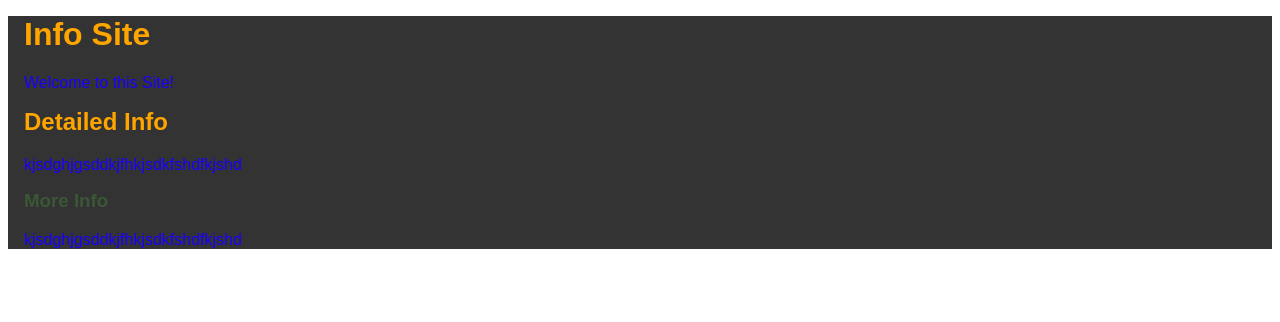
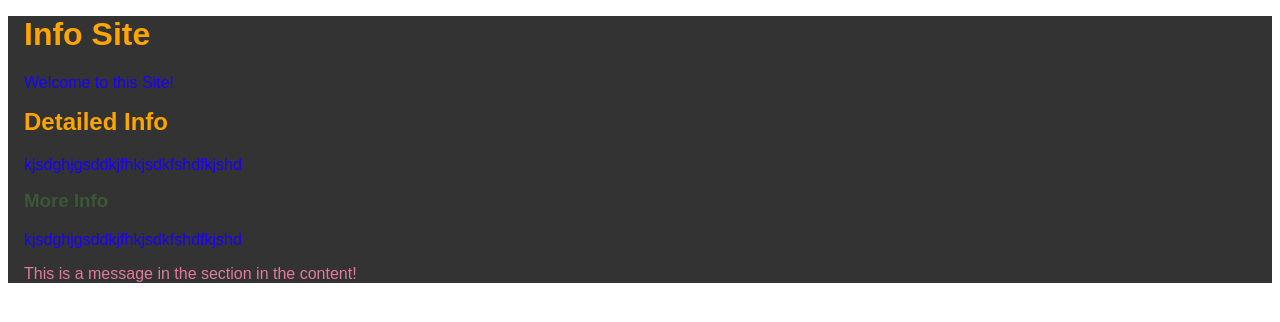
Before and after one commit to Scientific-Research/mk-003-sass-basics, a React (Vite) app: page / in a window 1280 px wide. Shown: the top 322 px of the page. Built offline with nearby package versions, Linux system fonts and the light colour scheme.

Commit message:
defining a section in App and assign a new variable to Paragraph in it.

```diff
--- a/src/App.scss
+++ b/src/App.scss
@@ -1,6 +1,7 @@
 $headerColor: orange;
 $headerTopMargin: 1rem;
 $main-font-color: rgb(25, 0, 255);
+$paragraphColorInContent: rgb(226, 122, 154);
 // $main_font_color: rgb(204, 95, 128);
 
 div.App {
@@ -28,4 +29,10 @@ div.App {
     color: $headerColor;
     margin-top: $headerTopMargin;
   }
+
+  section.content {
+    p {
+      color: $paragraphColorInContent;
+    }
+  }
 }
--- a/src/App.tsx
+++ b/src/App.tsx
@@ -9,6 +9,10 @@ function App() {
       <p>kjsdghjgsddkjfhkjsdkfshdfkjshd</p>
       <h3>More Info</h3>
       <p>kjsdghjgsddkjfhkjsdkfshdfkjshd</p>
+
+      <section className="content">
+        <p>This is a message in the section in the content!</p>
+      </section>
     </div>
   );
 }
```
